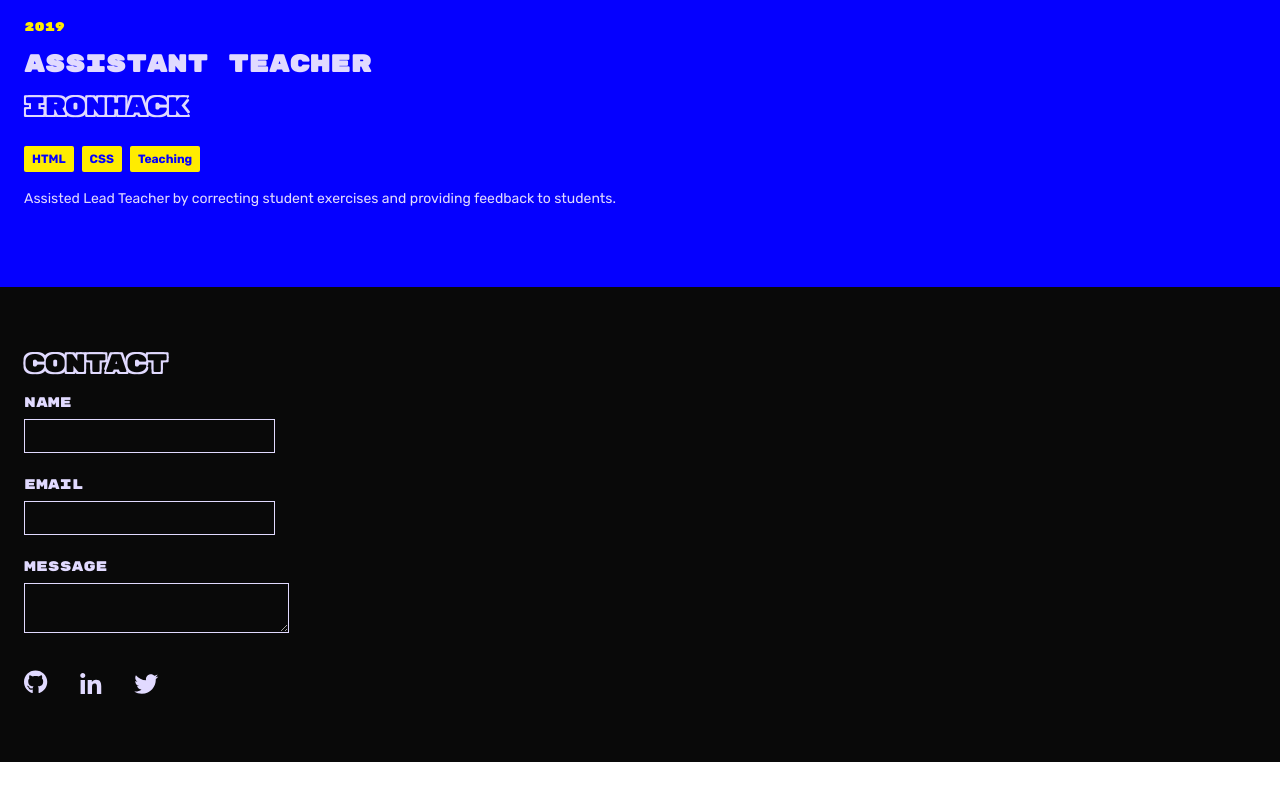
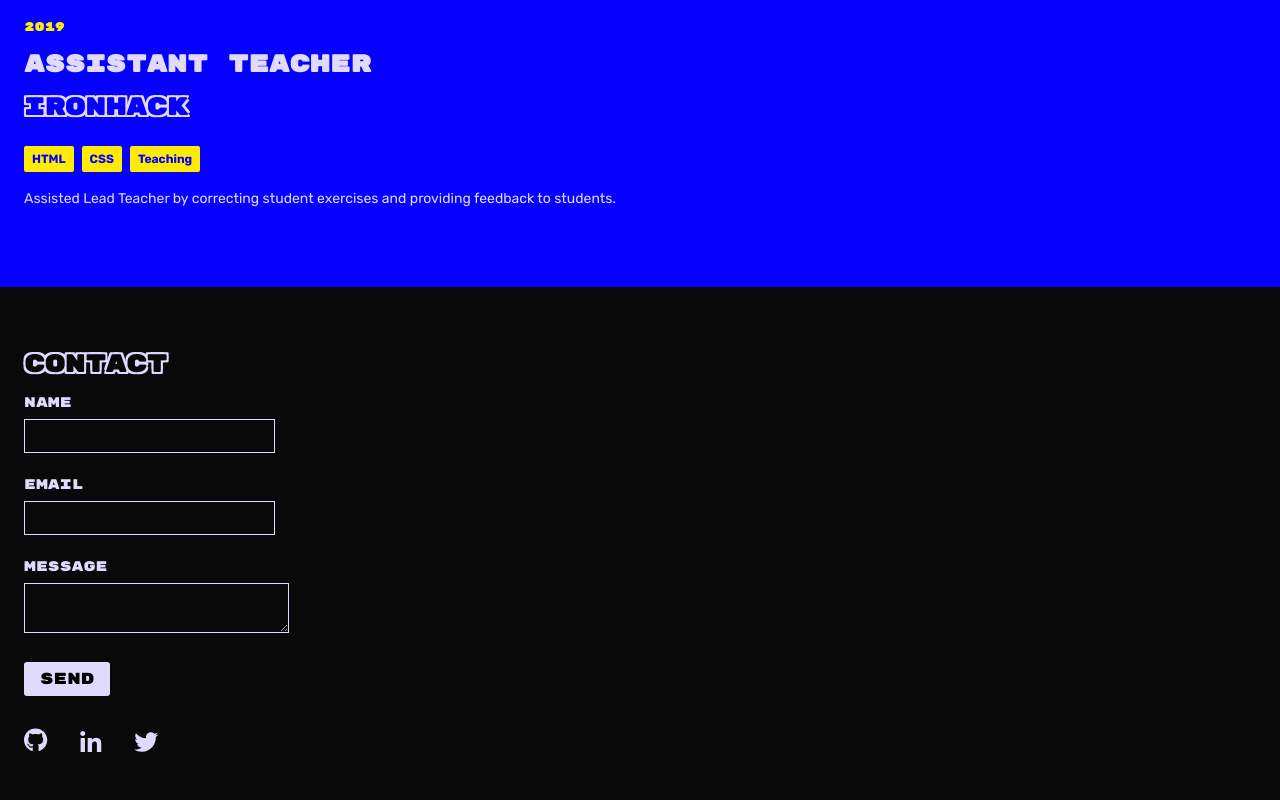
Before and after one commit to jchaconalvarez/jchacon.io, a Gatsby site: page / in a window 1280 px wide. Shown: the part 1548-2348 px from the top of the page. Before the commit the page ends 2310 px from the top, so only its background shows below. Built offline with nearby package versions, Linux system fonts and the light colour scheme; Gatsby itself is replaced by a stand-in of ours.

Commit message:
added netlify form integration, submit button

```diff
--- a/src/components/contact/Contact.tsx
+++ b/src/components/contact/Contact.tsx
@@ -17,11 +17,19 @@
       <h3 className={'contact__title outlined-font outline-secondary'}>
         Contact
       </h3>
-      <form className={'contact__form'}>
+      <form
+        className={'contact__form'}
+        data-netlify={true}
+        method={'POST'}
+        name={'contact'}
+      >
         <FormField labelText={'Name'} type={'text'} />
         <FormField labelText={'Email'} type={'email'} />
         <FormField isTextarea={true} labelText={'Message'} type={'textarea'} />
+
+        <button type={'submit'}>Send</button>
       </form>
+
       <article className={'contact__social'}>
         <a href={'https://www.github.com/jchaconalvarez'} target={'_blank'}>
           <img className={'contact__social-icon'} src={gh} alt={'GitHub'} />
--- a/src/styles/_base.scss
+++ b/src/styles/_base.scss
@@ -71,6 +71,15 @@
   }
 }
 
+button {
+  padding: var(--s-1) var(--s0);
+
+  border: none;
+  border-radius: 3px;
+
+  background: var(--color-font-main);
+}
+
 // Lists
 //////////
 
```
